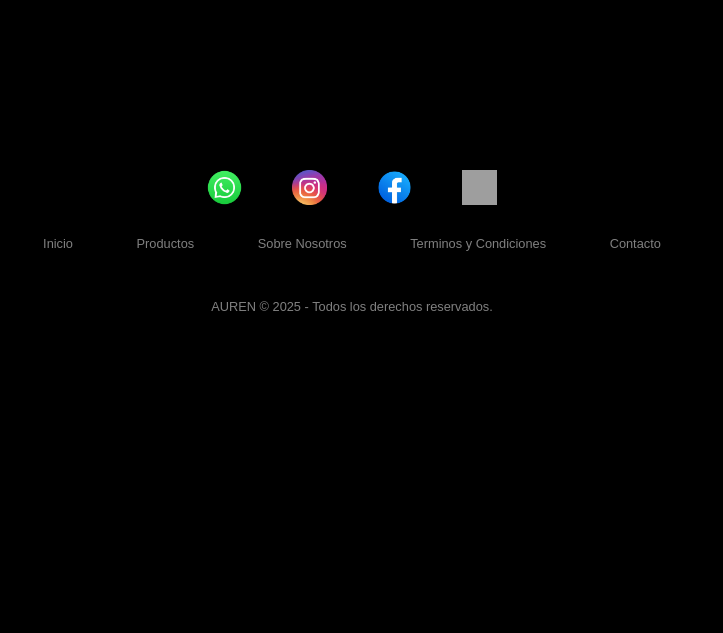
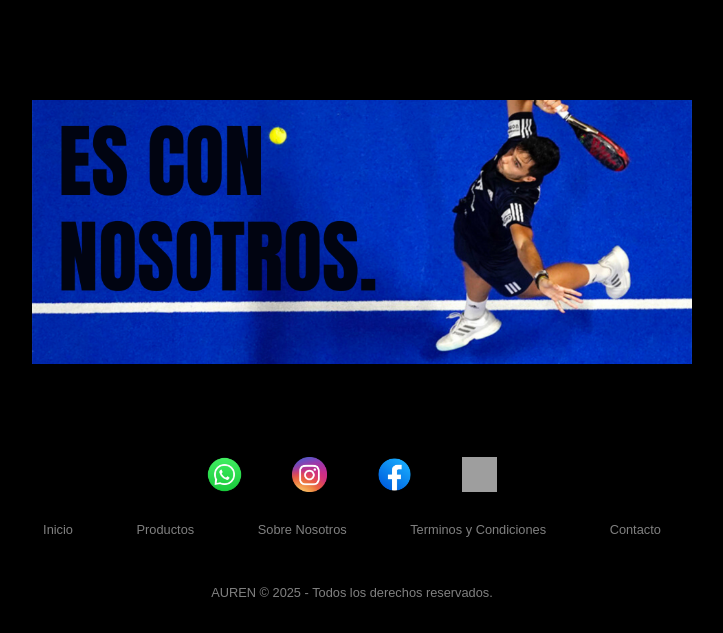
Before and after one commit to sturtola/ProyectoWeb-TallerDeProgramacion, a CodeIgniter 4 app: the page made by app/Views/auren.php in a window 1280 px wide. Shown: the part 1340-1973 px from the top of the page, without its empty margins (288-1011 px from the left). Before the commit the page ends 1651 px from the top, so only its background shows below. Run offline with PHP 8.4 and a stand-in for CodeIgniter, Linux system fonts and the light colour scheme; the template is opened without the code that fills it, so the values that code supplies are empty; some libraries are stand-ins or nearby versions; grey boxes are pictures that could not be loaded.

Commit message:
Se agrego una seccion de publicidad

```diff
--- a/app/Views/auren.php
+++ b/app/Views/auren.php
@@ -55,11 +55,11 @@
       <h2 style="font-weight: bold; margin-bottom: 50px">Auren</h2>
       <p>Auren es una empresa con raíces profundas en Formosa y Corrientes, y más de 45 años de trayectoria en el
         mercado.</p>
-        <p>Nacimos impulsados por una verdadera pasión por el deporte, y fue justamente esa pasión la que nos llevó a
-          realizar nuestra primera venta: una paleta como la que hoy sigue siendo símbolo de nuestros inicios. En Auren,
-          seguimos apostando al desarrollo, al talento local y a la innovación.</p>
-        <p style="font-style: italic; font-weight: bold; margin-top: 30px;">Más que una marca, somos una historia que se
-          construye día a día junto a nuestros clientes.</p>
+      <p>Nacimos impulsados por una verdadera pasión por el deporte, y fue justamente esa pasión la que nos llevó a
+        realizar nuestra primera venta: una paleta como la que hoy sigue siendo símbolo de nuestros inicios. En Auren,
+        seguimos apostando al desarrollo, al talento local y a la innovación.</p>
+      <p style="font-style: italic; font-weight: bold; margin-top: 30px;">Más que una marca, somos una historia que se
+        construye día a día junto a nuestros clientes.</p>
     </div>
     <div class="about-carousel">
       <div class="carousel-track">
@@ -74,9 +74,20 @@
       </div>
     </div>
   </section>
-  <section class="categorias">
+  <section class="seccion-carrusel">
+    <div class="carrusel">
+    <div class="carrusel-contenedor">
+    <div class="slide"><img src="../assets/img/publicidad3.png" alt="Imagen 1"></div>
+    <div class="slide"><img src="../assets/img/publicidad2.png" alt="Imagen 2"></div>
+    <div class="slide"><img src="../assets/img/publicidad1.png" alt="Imagen 3"></div>
+  </div>
+    </div>
+
 
   </section>
+  <!-- Solo el JS de Bootstrap (funcionalidad de carrusel) -->
+<script src="https://cdn.jsdelivr.net/npm/bootstrap@5.3.3/dist/js/bootstrap.bundle.min.js"></script>
+
   <script src="https://code.jquery.com/jquery-3.5.1.slim.min.js"></script>
   <script src="https://cdn.jsdelivr.net/npm/bootstrap@4.5.2/dist/js/bootstrap.bundle.min.js"></script>
 
--- a/assets/css/auren_style.css
+++ b/assets/css/auren_style.css
@@ -342,13 +342,75 @@
 }
 
 
+.seccion-carrusel {
+  overflow: hidden;
+  display: flex;
+  justify-content: center;
+  align-items: center;
+  background-color: black;
+  padding: 100px 0px 70px 0px;
+}
 
-.categorias{
-  background-color: black;
-  align-items: center;
+.carrusel{
+  width: 1344px;
+  height: 538px;
+}
+
+.carrusel-contenedor {
   display: flex;
-  width: auto;
-  padding: 80px 0px 60px 0px;
-  gap: 150px;
-  justify-content: center;
+  width: 300%;
+  height: 100%;
+  animation: deslizar 12s infinite ease-in-out;
 }
+
+
+.slide {
+  flex: 0 0 100%;          /* cada slide ocupa 100% del .carrusel */
+  height: 100%;
+}
+
+.slide img {
+  display: block;
+  width: 1344px;
+  height: 538px;
+  object-fit: cover;
+}
+
+
+@keyframes deslizar {
+  0%   { transform: translateX(0%); }
+  25%  { transform: translateX(0%); }
+  35%  { transform: translateX(-100%); }
+  60%  { transform: translateX(-100%); }
+  70%  { transform: translateX(-200%); }
+  100% { transform: translateX(-200%); }
+}
+
+@media (max-width: 1344px) {
+  .slide img {
+    width: 50% !important;
+    height: auto !important;
+    object-fit: cover;
+    aspect-ratio: 1344 / 538;
+  }
+
+  .carrusel {
+    width: 50% !important;
+    height: auto !important;
+    aspect-ratio: 1344 / 538;
+    padding-right: 200px;
+
+  }
+}
+
+@media (max-width: 768px) {
+  .seccion-carrusel {
+    padding: 60px 0 50px 0;
+  }
+}
+
+@media (max-width: 480px) {
+  .seccion-carrusel {
+    padding: 40px 0 40px 0;
+  }
+}
```
Also changed, not shown: assets/img/publicidad1.png (added), assets/img/publicidad2.png (added), assets/img/publicidad3.png (added), 1 other file.
